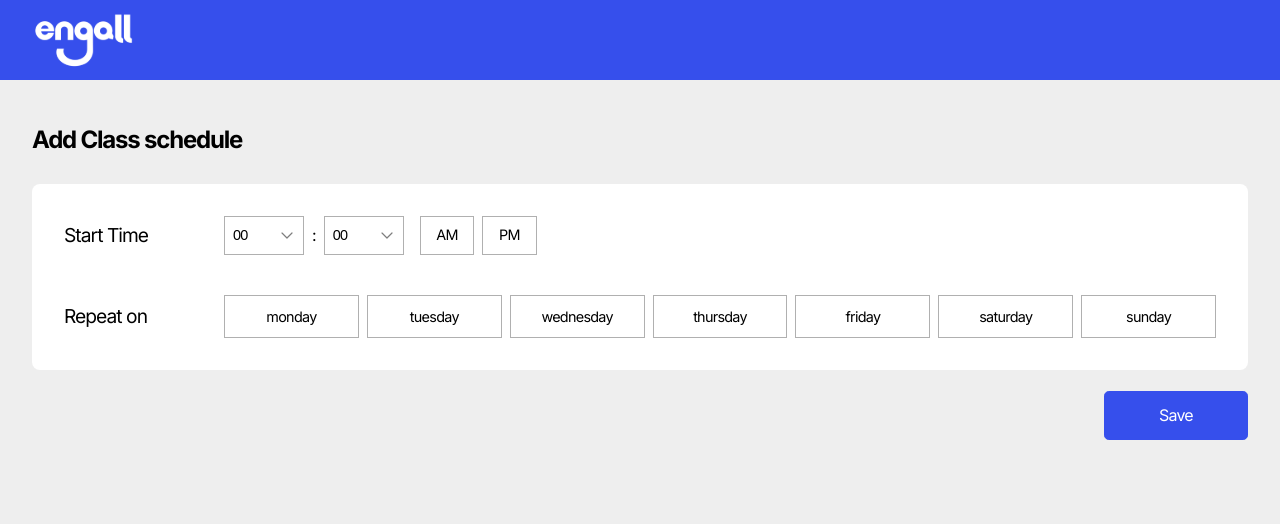
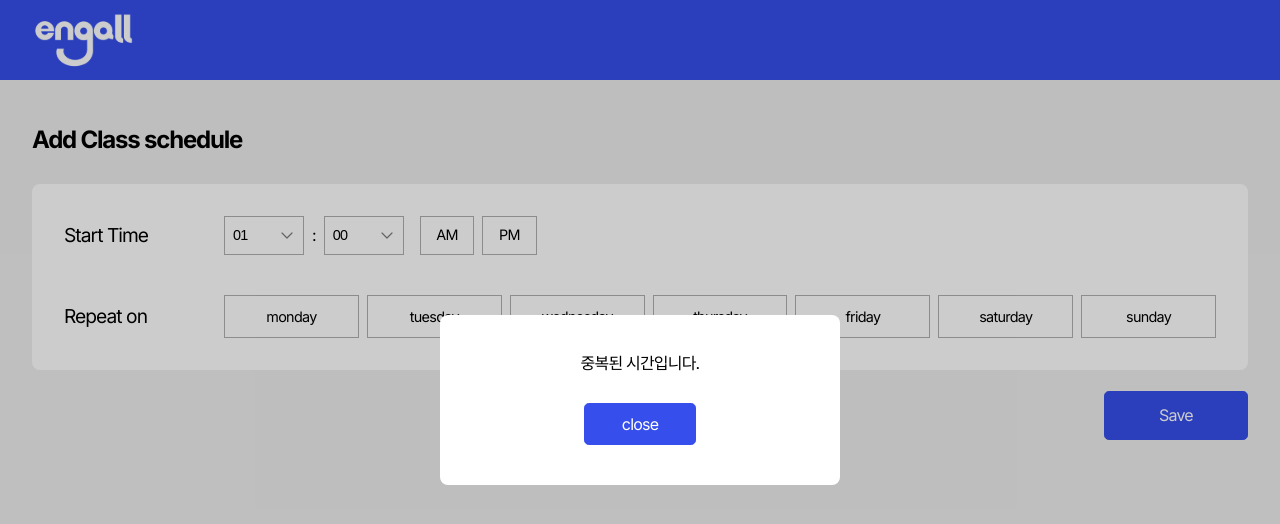
Before and after one commit to Wanted-Pre-Onboarding-Frontend-2/engall, a React (Create React App) app: page /add in a window 1280 px wide. Shown: the top 524 px of the page. Built offline with nearby package versions, Linux system fonts and the light colour scheme.

Commit message:
feat: move view page(form), create getData file

```diff
--- a/src/components/schedule/form/AddForm.tsx
+++ b/src/components/schedule/form/AddForm.tsx
@@ -1,30 +1,29 @@
-import { useMutation, useQueryClient } from '@tanstack/react-query';
-import React, { FormEvent, ChangeEvent, useState } from 'react';
-import { NewSchedule } from '../../../types/schedule';
-import { createSchedule } from '../../../api/httpRequest';
-import { add, format } from 'date-fns';
-
-const daysOfWeek = [
-  'monday',
-  'tuesday',
-  'wednesday',
-  'thursday',
-  'friday',
-  'saturday',
-  'sunday',
-];
+import { useMutation, useQueryClient } from "@tanstack/react-query";
+import React, { FormEvent, ChangeEvent, useState } from "react";
+import { NewSchedule } from "../../../types/schedule";
+import { createSchedule } from "../../../api/httpRequest";
+import { add, format } from "date-fns";
+import { HOURS, MINUTES, MERIDIEMS, daysOfWeek } from "../../../utils/getDate";
+import { useNavigate } from "react-router-dom";
+import Popup from "../../layout/Popup";
 
 const date = new Date();
-const today = format(date, 'yyyy-MM-dd');
+const today = format(date, "yyyy-MM-dd");
 
 const AddForm = () => {
   const queryClient = useQueryClient();
+  const navigate = useNavigate();
+
+  const [popupOpen, setPopupOpen] = useState(true);
+  const popupHandler = (status: boolean) => {
+    setPopupOpen(status);
+  };
 
   const [day, setDay] = useState<string[]>([]);
   const [times, setTimes] = useState<any>({
-    hour: '00',
-    minute: '00',
-    time: 'am',
+    hour: "00",
+    minute: "00",
+    meridiem: "am",
   });
 
   const handleChange = (event: any) => {
@@ -46,7 +45,7 @@ const AddForm = () => {
       console.log(variables);
     },
     onSuccess: (data) => {
-      queryClient.invalidateQueries(['schedule']);
+      queryClient.invalidateQueries(["schedule"]);
     },
     onSettled: () => {},
   });
@@ -58,78 +57,83 @@ const AddForm = () => {
     const submitDate = new Date(`${today} ${startTimeStr}`);
 
     const startAddTime = add(submitDate, {
-      hours: times.time === 'pm' ? 12 : 0,
+      hours: times.time === "pm" ? 12 : 0,
     });
     const endAddTime = add(submitDate, {
-      hours: times.time === 'pm' ? 12 : 0,
+      hours: times.time === "pm" ? 12 : 0,
       minutes: 40,
     });
 
-    const startTime = format(startAddTime, 'HH:mm');
-    const endTime = format(endAddTime, 'HH:mm');
+    const startTime = format(startAddTime, "HH:mm");
+    const endTime = format(endAddTime, "HH:mm");
 
     const newSchedule: NewSchedule = {
       days: day,
-      start: startTime + ' ' + times.time,
-      end: endTime + ' ' + times.time,
+      start: startTime + " " + times.meridiem,
+      end: endTime + " " + times.meridiem,
     };
 
     mutate(newSchedule);
+
+    alert("추가되었습니다.");
+    navigate("/view");
   };
 
   return (
-    <form method='post' onSubmit={handleSubmit}>
-      <div className='content-wrap'>
-        <div className='form-list'>
+    <form method="post" onSubmit={handleSubmit}>
+      <div className="content-wrap">
+        <div className="form-list">
           <h3>Start Time</h3>
-          <div className='form-start'>
-            <div className='form-select'>
-              <select name='hour' id='hour' onChange={handleChange}>
-                <option value='00'>00</option>
-                <option value='01'>01</option>
-                <option value='02'>02</option>
-                <option value='03'>03</option>
-                <option value='04'>04</option>
-                <option value='05'>05</option>
+          <div className="form-start">
+            <div className="form-select">
+              <select
+                name="hour"
+                id="hour"
+                onChange={handleChange}
+                value={times.hour}
+              >
+                {HOURS.map((hour: string, index: number) => (
+                  <option value={hour} key={hour + "-" + index}>
+                    {hour}
+                  </option>
+                ))}
               </select>
               <span>:</span>
-              <select name='minute' id='minute' onChange={handleChange}>
-                <option value='00'>00</option>
-                <option value='05'>05</option>
-                <option value='10'>10</option>
-                <option value='15'>15</option>
-                <option value='20'>20</option>
-                <option value='30'>30</option>
-                <option value='40'>40</option>
+              <select
+                name="minute"
+                id="minute"
+                onChange={handleChange}
+                value={times.minute}
+              >
+                {MINUTES.map((minute: string, index) => (
+                  <option value={minute} key={minute + "-" + index}>
+                    {minute}
+                  </option>
+                ))}
               </select>
             </div>
-            <div className='form-radio'>
-              <input
-                type='radio'
-                name='time'
-                id='am'
-                // onChange={(e: ChangeEvent<HTMLInputElement>) =>
-                //   setSchedule(e.target.value)
-                // }
-                onChange={handleChange}
-                value='am'
-              />
-              <label htmlFor='am'>AM</label>
-            </div>
-            <div className='form-radio' onChange={handleChange}>
-              <input type='radio' name='time' id='pm' value='pm' />
-              <label htmlFor='pm'>PM</label>
-            </div>
+            {MERIDIEMS.map((meridiem) => (
+              <div className="form-radio" key={meridiem}>
+                <input
+                  type="radio"
+                  name="time"
+                  id={meridiem}
+                  onChange={handleChange}
+                  value={meridiem}
+                />
+                <label htmlFor={meridiem}>{meridiem.toUpperCase()}</label>
+              </div>
+            ))}
           </div>
         </div>
-        <div className='form-list'>
+        <div className="form-list">
           <h3>Repeat on</h3>
-          <div className='form-repeat'>
+          <div className="form-repeat">
             {daysOfWeek.map((day) => (
-              <div className='form-check' key={day}>
+              <div className="form-check" key={day}>
                 <input
-                  type='checkbox'
-                  name='days'
+                  type="checkbox"
+                  name="days"
                   id={day}
                   value={day}
                   onChange={handleChangeCheckbox}
@@ -140,9 +144,14 @@ const AddForm = () => {
           </div>
         </div>
       </div>
-      <button type='submit' className='btn btn-type1 large form-btn'>
+      <button type="submit" className="btn btn-type1 large form-btn">
         Save
       </button>
+      <Popup
+        text="중복된 시간입니다."
+        open={popupOpen}
+        onCloseHandler={() => popupHandler(false)}
+      />
     </form>
   );
 };
--- /dev/null
+++ b/src/utils/getDate.ts
@@ -0,0 +1,43 @@
+import { format, addMinutes } from "date-fns";
+
+export const daysOfWeek = [
+  "monday",
+  "tuesday",
+  "wednesday",
+  "thursday",
+  "friday",
+  "saturday",
+  "sunday",
+];
+
+export const HOURS = [
+  "01",
+  "02",
+  "03",
+  "04",
+  "05",
+  "06",
+  "07",
+  "08",
+  "09",
+  "10",
+  "11",
+  "12",
+];
+
+export const MINUTES = [
+  "00",
+  "05",
+  "10",
+  "15",
+  "20",
+  "25",
+  "30",
+  "35",
+  "40",
+  "45",
+  "50",
+  "55",
+];
+
+export const MERIDIEMS = ["am", "pm"];
```
